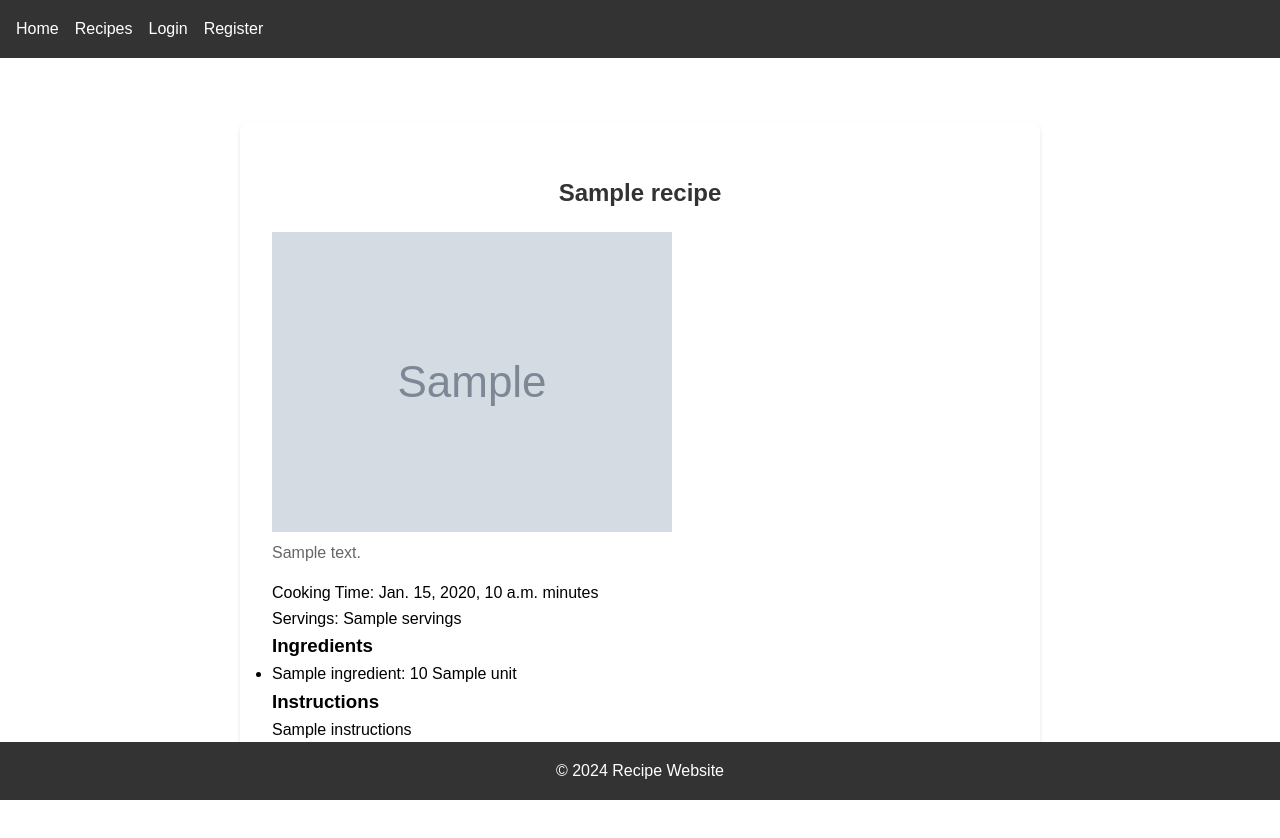
After one commit to StephenIles/Milestone-Project-4, a Django app: template templates/recipes/recipe_detail.html in a window 1280 px wide. The commit adds this page. Run offline with Django 3.2, Linux system fonts and the light colour scheme; the template is opened without the code that fills it: most values are stand-ins (such as "Sample title", 1, 10 or a date in 2020); grey boxes marked "Sample" are stand-in pictures.

Commit message:
Feature: Add recipe management functonality - Creates Recipe Form for creating and editing recipes - Added views for create, edit, delete and detail pages - Created new templates for recipe forms and details vies - ADded recipe management buttons to profile - Updated URL patterns for recipe CRUD operations - Added form validation for JSON ingredients field - Added basic styling for recipe forms and details page

```diff
--- a/recipe_website/urls.py
+++ b/recipe_website/urls.py
@@ -22,7 +22,7 @@ from recipes import views as recipe_views
 
 urlpatterns = [
     path('admin/', admin.site.urls),
-    path('', include('recipes.urls')),
     path('accounts/', include('django.contrib.auth.urls')),
     path('register/', recipe_views.register, name='register'),
+    path('', include('recipes.urls')),
 ] + static(settings.MEDIA_URL, document_root=settings.MEDIA_ROOT)
--- a/recipes/urls.py
+++ b/recipes/urls.py
@@ -7,4 +7,8 @@ urlpatterns = [
     path('', views.home, name='home'),
     path('recipes/', views.recipe_list, name='recipes'),
     path('accounts/profile/', views.profile, name='profile'),
+    path('recipe/new/', views.recipe_create, name='recipe_create'),
+    path('recipe/<int:pk>/', views.recipe_detail, name='recipe_detail'),
+    path('recipe/<int:pk>/edit/', views.recipe_edit, name='recipe_edit'),
+    path('recipe/<int:pk>/delete/', views.recipe_delete, name='recipe_delete'),
 ]
--- a/static/css/style.css
+++ b/static/css/style.css
@@ -111,7 +111,6 @@ h1, h2 {
 }
 
 /* Auth Styles */
-/* Add to your existing CSS file */
 .auth-container {
     max-width: 400px;
     margin: 2rem auto;
@@ -145,3 +144,62 @@ h1, h2 {
 .auth-form button:hover {
     background: #0056b3;
 }
+
+.form-container {
+    max-width: 800px;
+    margin: 2rem auto;
+    padding: 2rem;
+    background: white;
+    border-radius: 8px;
+    box-shadow: 0 2px 4px rgba(0,0,0,0.1);
+}
+
+.recipe-form {
+    display: flex;
+    flex-direction: column;
+    gap: 1rem;
+}
+
+.recipe-form input,
+.recipe-form textarea {
+    padding: 0.5rem;
+    border: 1px solid #ddd;
+    border-radius: 4px;
+}
+
+.recipe-detail {
+    max-width: 800px;
+    margin: 2rem auto;
+    padding: 2rem;
+    background: white;
+    border-radius: 8px;
+    box-shadow: 0 2px 4px rgba(0,0,0,0.1);
+}
+
+.recipe-actions {
+    margin-top: 2rem;
+    display: flex;
+    gap: 1rem;
+}
+
+.btn {
+    padding: 0.5rem 1rem;
+    border-radius: 4px;
+    text-decoration: none;
+    color: white;
+    background: #007bff;
+}
+
+.btn-danger {
+    background: #dc3545;
+}
+
+.delete-confirmation {
+    max-width: 500px;
+    margin: 2rem auto;
+    padding: 2rem;
+    background: white;
+    border-radius: 8px;
+    box-shadow: 0 2px 4px rgba(0,0,0,0.1);
+    text-align: center;
+}
--- /dev/null
+++ b/templates/recipes/recipe_detail.html
@@ -0,0 +1,37 @@
+{% extends 'recipes/base.html' %}
+
+{% block title %}{{ recipe.title }}{% endblock %}
+
+{% block content %}
+<div class="recipe-detail">
+    <h2>{{ recipe.title }}</h2>
+    {% if recipe.image %}
+        <img src="{{ recipe.image.url }}" alt="{{ recipe.title }}">
+    {% endif %}
+
+    <div class="recipe-info">
+        <p class="description">{{ recipe.description }}</p>
+        <p>Cooking Time: {{ recipe.cooking_time }} minutes</p>
+        <p>Servings: {{ recipe.servings }}</p>
+
+        <h3>Ingredients</h3>
+        <ul class="ingredients-list">
+            {% for ingredient, details in recipe.ingredients.items %}
+                <li>{{ ingredient }}: {{ details.quantity }} {{ details.unit }}</li>
+            {% endfor %}
+        </ul>
+
+        <h3>Instructions</h3>
+        <div class="instructions">
+            {{ recipe.instructions|linebreaks }}
+        </div>
+    </div>
+
+    {% if user == recipe.author %}
+    <div class="recipe-actions">
+        <a href="{% url 'recipes:recipe_edit' recipe.pk %}" class="btn">Edit Recipe</a>
+        <a href="{% url 'recipes:recipe_delete' recipe.pk %}" class="btn btn-danger">Delete Recipe</a>
+    </div>
+    {% endif %}
+</div>
+{% endblock %}
```
Also changed, not shown: recipes/forms.py (+29 -0 lines), recipes/views.py (+41 -17 lines), templates/recipes/profile.html (+9 -0 lines), templates/recipes/recipe_confirm_delete.html (added, +15 -0 lines), templates/recipes/recipe_form.html (added, +14 -0 lines).
